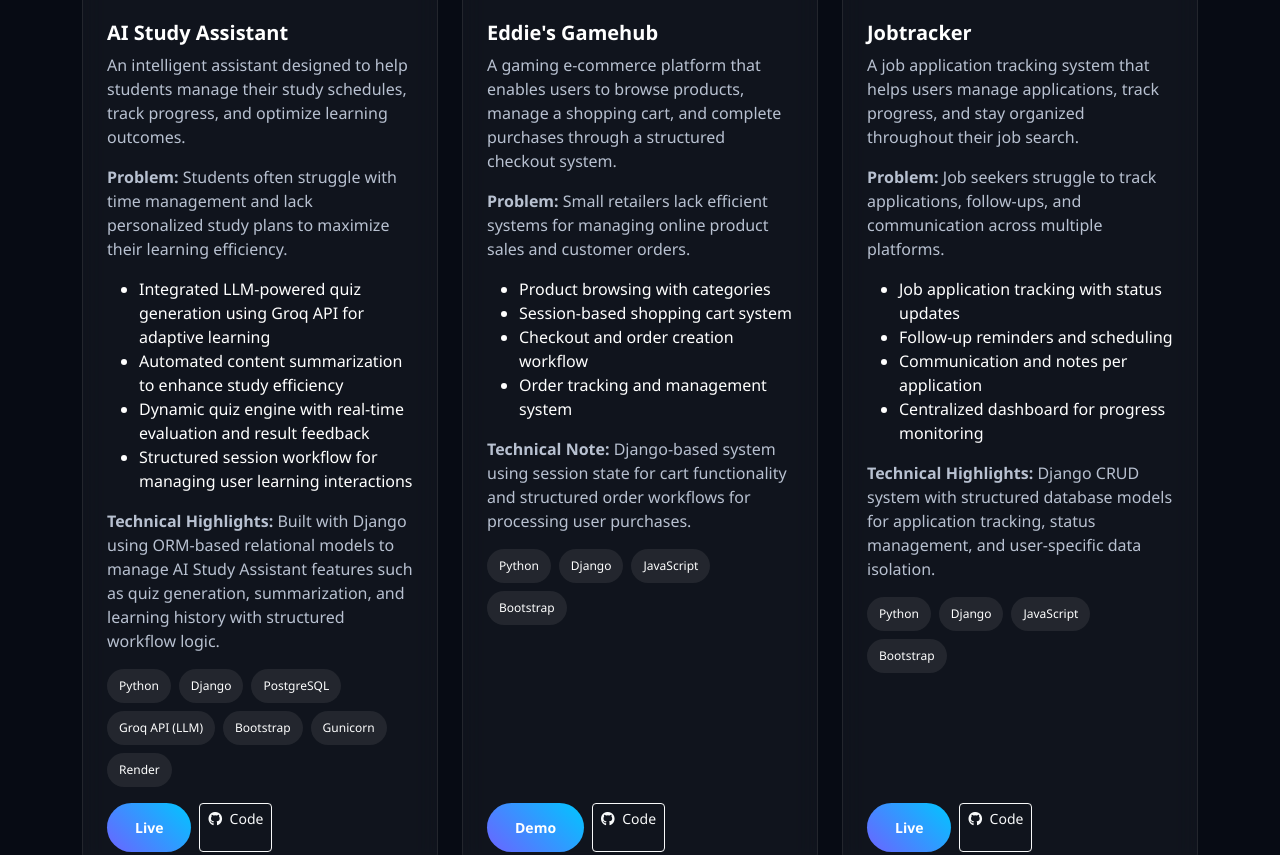
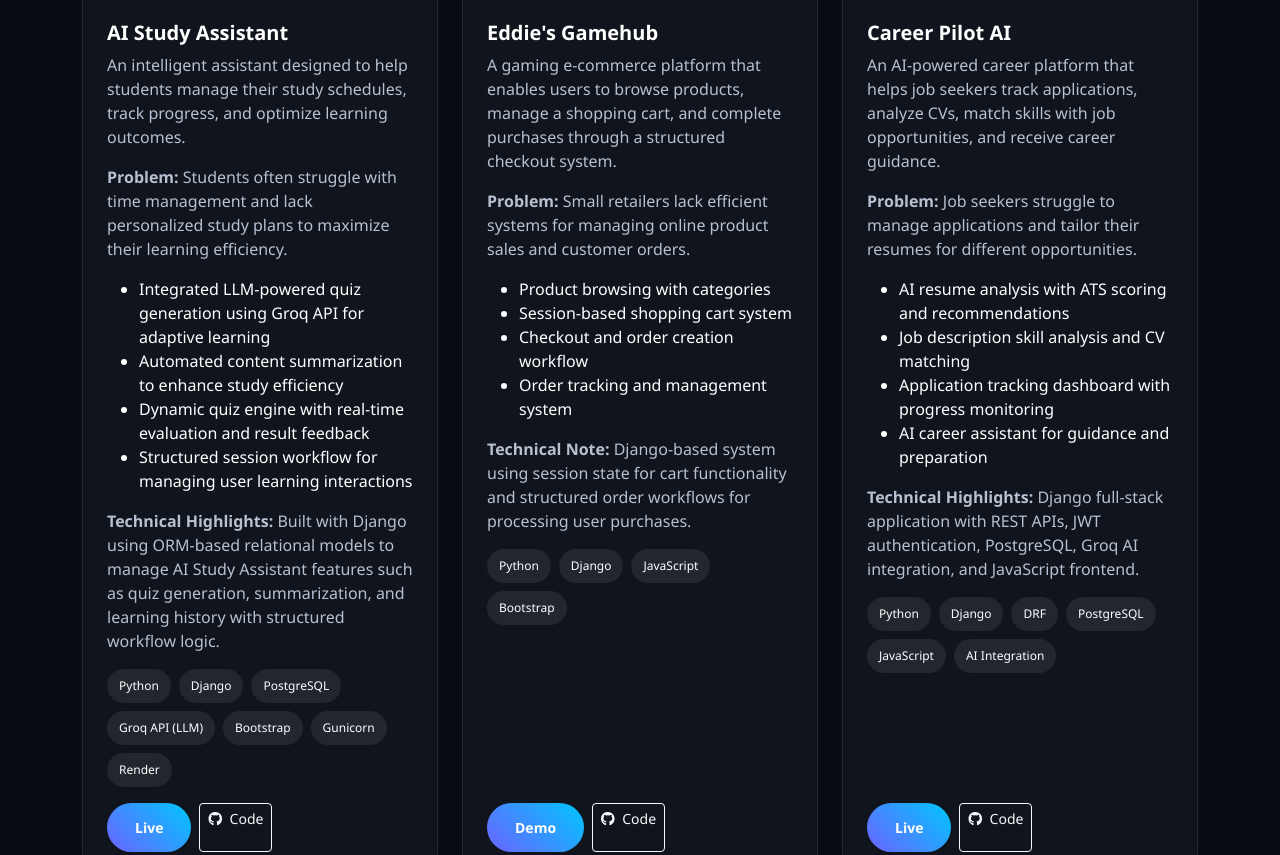
Before and after one commit to Chauke12345/My-Portfolio, a plain HTML site: page index.html in a window 1280 px wide. Shown: the part 2860-3715 px from the top of the page. Drawn offline with nearby package versions, Linux system fonts and the light colour scheme.

Commit message:
Update portfolio with Career Pilot AI project

```diff
--- a/index.html
+++ b/index.html
@@ -797,42 +797,43 @@
 
         <div class="project-content d-flex flex-column flex-grow-1">
 
-            <h5 class="fw-bold mb-2">Jobtracker</h5>
+ <h5 class="fw-bold mb-2">Career Pilot AI</h5>
 
 <p class="mb-3">
-A job application tracking system that helps users manage applications, track progress, and stay organized throughout their job search.
+An AI-powered career platform that helps job seekers track applications, analyze CVs, match skills with job opportunities, and receive career guidance.
 </p>
 
 <p class="project-text mb-3">
-<strong>Problem:</strong> Job seekers struggle to track applications, follow-ups, and communication across multiple platforms.
+<strong>Problem:</strong> Job seekers struggle to manage applications and tailor their resumes for different opportunities.
 </p>
 
 <ul class="project-highlights mb-3">
-    <li>Job application tracking with status updates</li>
-    <li>Follow-up reminders and scheduling</li>
-    <li>Communication and notes per application</li>
-    <li>Centralized dashboard for progress monitoring</li>
+    <li>AI resume analysis with ATS scoring and recommendations</li>
+    <li>Job description skill analysis and CV matching</li>
+    <li>Application tracking dashboard with progress monitoring</li>
+    <li>AI career assistant for guidance and preparation</li>
 </ul>
 
 <p class="project-text mb-3">
-<strong>Technical Highlights:</strong> Django CRUD system with structured database models for application tracking, status management, and user-specific data isolation.
+<strong>Technical Highlights:</strong> Django full-stack application with REST APIs, JWT authentication, PostgreSQL, Groq AI integration, and JavaScript frontend.
 </p>
-
 
 <div class="d-flex flex-wrap gap-2 mb-3">
     <span class="badge-tech">Python</span>
     <span class="badge-tech">Django</span>
+    <span class="badge-tech">DRF</span>
+    <span class="badge-tech">PostgreSQL</span>
     <span class="badge-tech">JavaScript</span>
-                <span class="badge-tech">Bootstrap</span>
+    <span class="badge-tech">AI Integration</span>
 </div>
 
             <div class="d-flex gap-2 mt-auto">
-                <a href="https://jobtracker-1-igbe.onrender.com"
+                <a href="https://career-pilot-y6y9.onrender.com"
                    class="btn btn-glow btn-sm">
                     Live
                 </a>
 
-                <a href="https://github.com/Chauke12345/Jobtracker-.git"
+                <a href="https://github.com/Chauke12345/Career-Pilot"
                    class="btn btn-outline-light btn-sm">
                     <i class="fab fa-github me-1"></i> Code
                 </a>
```
Lines whose indentation alone changed are shown as unchanged.
